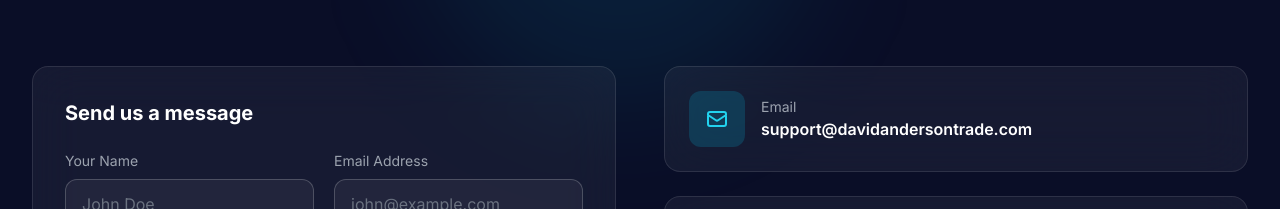
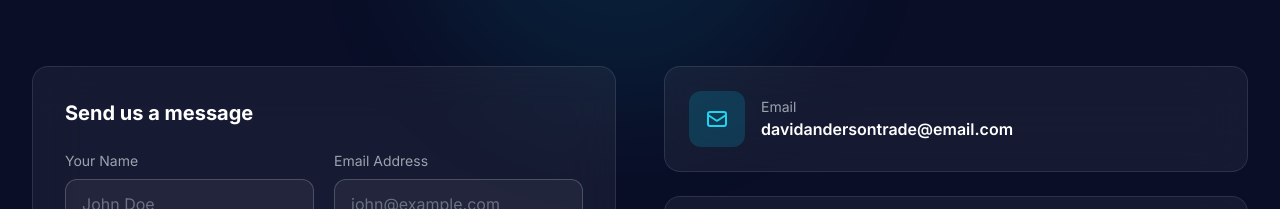
Before and after one commit to jhonjossteve-boop/davidanderson, a React (Vite) app: page / in a window 1280 px wide. Shown: the part 8328-8537 px from the top of the page. Built offline with nearby package versions, Linux system fonts and the light colour scheme.

Commit message:
Update contact email and mailto link in ContactSection

```diff
--- a/src/components/trading/ContactSection.tsx
+++ b/src/components/trading/ContactSection.tsx
@@ -39,8 +39,8 @@
         </svg>
       ),
       label: 'Email',
-      value: 'support@davidandersontrade.com',
-      href: 'mailto:support@davidandersontrade.com',
+      value: 'davidandersontrade@email.com',
+      href: 'mailto:davidandersontrade@email.com',
     },
     {
       icon: (
```
